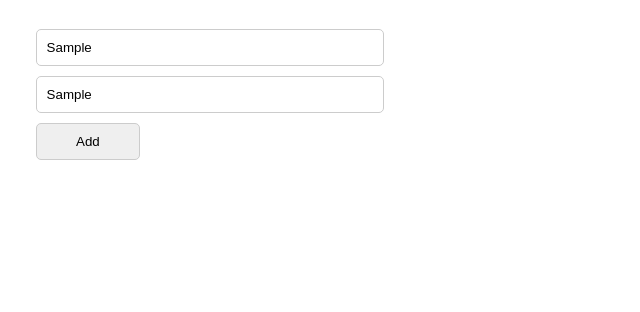
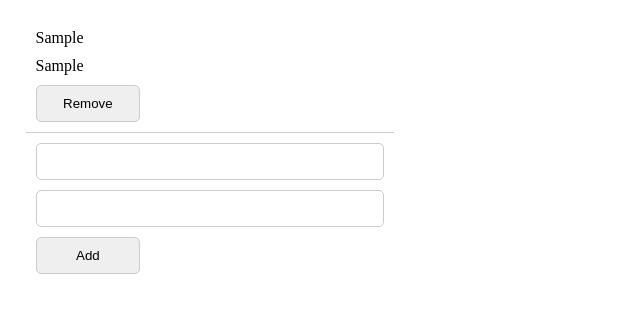
Before and after one commit to Ochiengsteven/awesome-bks, a website: page index.html in a window 1280 px wide. Both pictures are taken after typing "Sample", "Sample" into the empty fields and a click on the button "Add". Shown: the part 74-386 px from the top of the page, without its empty margins (0-640 px from the left). Drawn offline with Linux system fonts and the light colour scheme.

Commit message:
add add books function and form event

```diff
--- a/app.js
+++ b/app.js
@@ -1,6 +1,22 @@
-const bookData = [];
+let bookData = [];
 
 const form = document.getElementById('submit-form');
+
+// Display the books
+const displayBooks = () => {
+  const bookList = document.getElementById('books-container');
+  bookList.innerHTML = ''; // Clear the book list container
+
+  // Loop through the bookData array and display the books
+  bookData.forEach((book) => {
+    bookList.innerHTML += `
+      <div class="book-plate">
+        <p>${book.name}</p>
+        <p>${book.author}</p>
+        <button class="delete-btn" data="${book.id}">Remove</button>
+      </div>`;
+  });
+};
 
 form.addEventListener('submit', (e) => {
   e.preventDefault();
@@ -11,6 +27,7 @@ form.addEventListener('submit', (e) => {
 
   // Create a book object
   const book = {
+    id: bookData.length + 1,
     name: bookName,
     author: bookAuthor,
   };
@@ -21,4 +38,28 @@ form.addEventListener('submit', (e) => {
   // Clear the input fields
   document.getElementById('title').value = '';
   document.getElementById('book-author').value = '';
+
+  // Display the books
+  displayBooks();
+  console.log('Form submitted!');
+  console.log(bookData);
 });
+
+// Remove a book
+const removeBook = (id) => {
+  // Filter the bookData array
+  bookData = bookData.filter((book) => book.id !== id);
+
+  // Display the books
+  displayBooks();
+};
+
+// book remove Event delegation
+const removeBtns = document.querySelectorAll('.delete-btn');
+
+removeBtns.forEach((removeBtn) => {
+  removeBtn.addEventListener('click', (event) => {
+    const { id } = event.target.dataset; // Retrieve the `id` property specifically
+    removeBook(id);
+  });
+});
--- a/index.html
+++ b/index.html
@@ -8,14 +8,14 @@
 </head>
 <body>
     <nav>
-        <h1>Awesome books</h1>
+        <h1 class="logo">Awesome books</h1>
     </nav>
     <main>
         <section class="books" id="books-container"></section>
         <section class="form" id="add-form">
             <form action="" id="submit-form">
-                <input type="text" name="title" id="title" placeholder="Title">
-                <input type="text" name="author" id="author" placeholder="Author">
+                <input type="text" id="title" required/>
+                <input type="text" id="book-author" required/>
                 <button type="submit" id="btn-submit">Add</button>
             </form>
         </section>
--- a/style.css
+++ b/style.css
@@ -37,3 +37,12 @@ button {
     cursor: pointer;
     width: 30%;
 }
+
+.book-plate {
+    display: flex;
+    flex-direction: column;
+    width: 30%;
+    padding: 10px;
+    gap: 10px;
+    border-bottom: 1px solid #ccc;
+}
```
